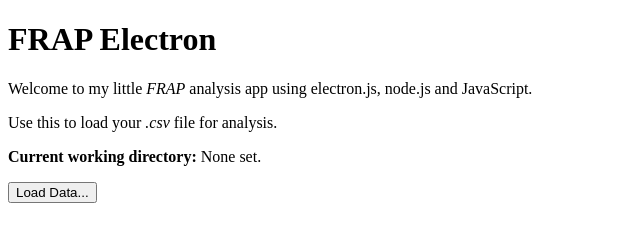
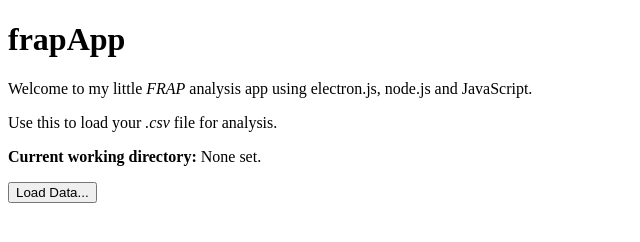
Before and after one commit to Tomkaehst/frapApp, an Electron app: page index.html in a window 800 px wide. Shown: the whole page, without its empty margins (0-640 px from the left). Drawn offline with Linux system fonts and the light colour scheme; no server answers.

Commit message:
Just fixed the title in the index file to math the repository name

```diff
--- a/index.html
+++ b/index.html
@@ -5,11 +5,11 @@
       <meta charset="UTF-8">
       <meta name="viewport" content="width=device-width, initial-scale=1.0">
       <meta http-equiv="X-UA-Compatible" content="ie=edge">
-      <title>FRAP Electron</title>
+      <title>frapApp</title>
 </head>
 
 <body>
-      <h1>FRAP Electron</h1>
+      <h1>frapApp</h1>
 
       <div id="intro">
             Welcome to my little <i>FRAP</i> analysis app using electron.js, node.js and JavaScript.
```
